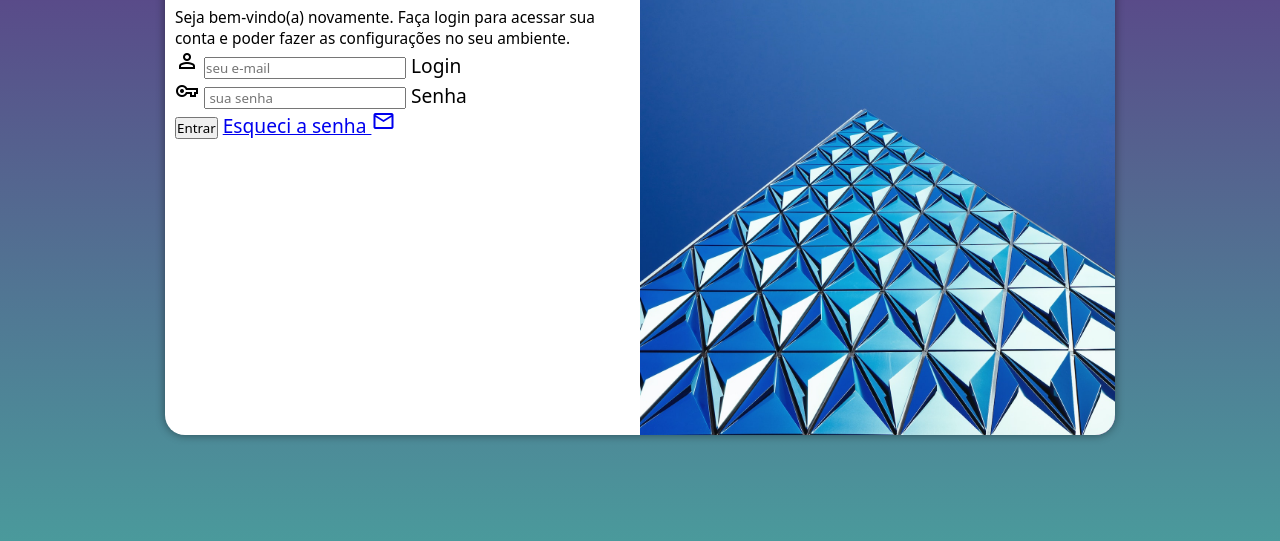
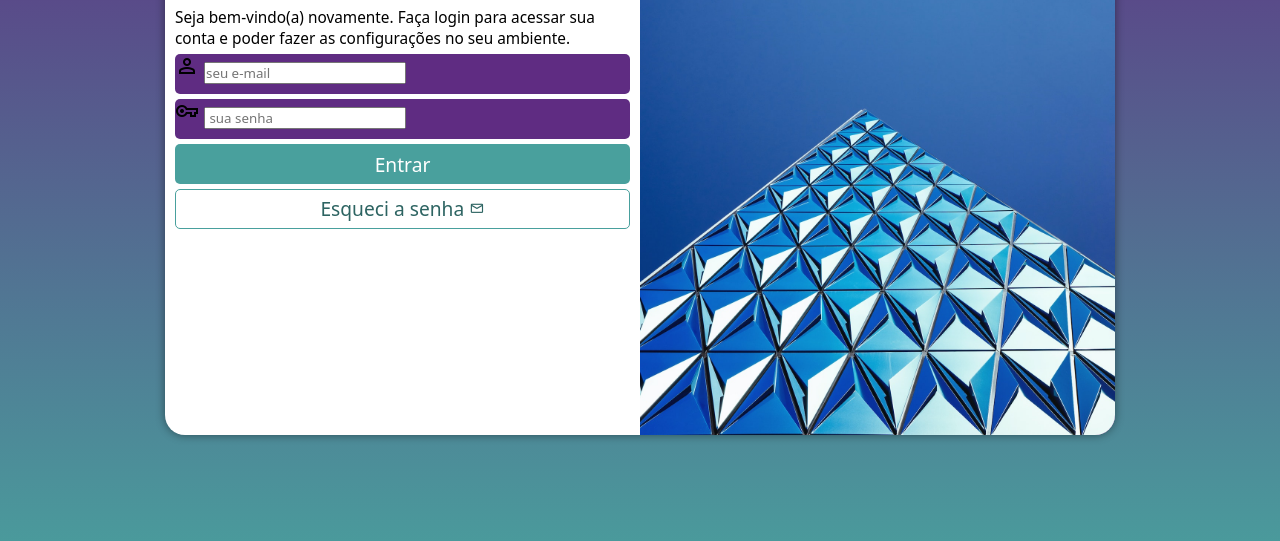
Before and after one commit to JPedro003/projeto-login, a plain HTML site: page index.html in a window 1280 px wide. Shown: the part 215-756 px from the top of the page. Drawn offline with nearby package versions, Linux system fonts and the light colour scheme.

Commit message:
acabmento feito

```diff
--- a/estilos/style.css
+++ b/estilos/style.css
@@ -60,3 +60,54 @@ div#formulario > h1 {
 div#formulario > p {
     font-size: 0.8em;
 }
+
+form > div.campo {
+    background-color: #5f2c82;
+    display: block;
+    width: 100%;
+    height: 40px;
+    border-radius: 5px;
+    margin: 5px 0px;
+}
+
+form label {
+    display: none;
+}
+
+form > input[type=submit] {
+    display: block;
+    font-size: 1em;
+    width: 100%;
+    height: 40px;
+    background-color: #49a09d;
+    color: white;
+    border: none;
+    border-radius: 5px;
+}
+
+form > input[type=submit]:hover {
+    background-color: #2d6462;
+}
+
+form > a.botao {
+    display: block;
+    text-align: center;
+    font-size: 1em;
+    width: 100%;
+    height: 40px;
+    margin-top: 5px;
+    padding-top: 5px;
+    background-color: white;
+    color: #2d6462;
+    border: 1px solid #49a09d;
+    border-radius: 5px;
+    text-decoration: none;
+}
+
+form > a.botao:hover {
+    background-color: #6cd3cf;
+}
+
+form > a.botao > span {
+    font-size: 0.8em;
+}
--- a/index.html
+++ b/index.html
@@ -30,7 +30,7 @@
                         <label for="isenha">Senha</label>
                     </div>
                     <input type="submit" value="Entrar">
-                    <a href="esqueci.html">
+                    <a href="esqueci.html" class="botao">
                         Esqueci a senha <span class="material-symbols-outlined">mail</span>
                     </a>
                 </form>
```
